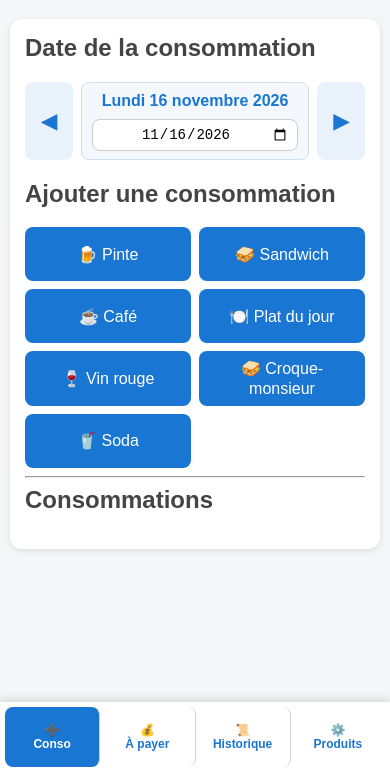
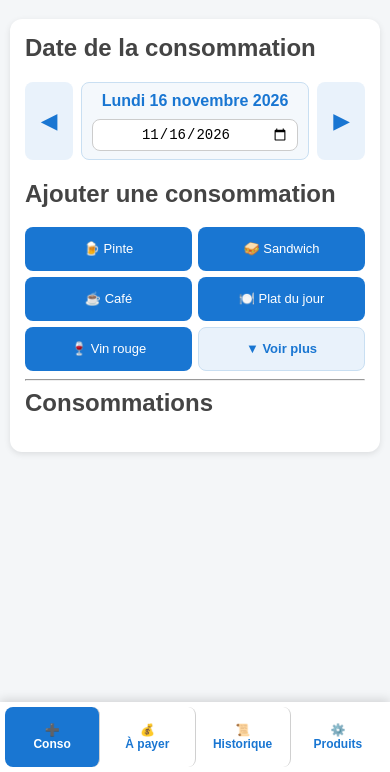
Before and after one commit to cgerberide-blip/ArdoiseBVP, a plain HTML site: page index.html in a window 390 px wide. Shown: the part 72-844 px from the top of the page. Drawn offline with Linux system fonts and the light colour scheme.

Commit message:
Update index.html

```diff
--- a/index.html
+++ b/index.html
@@ -148,6 +148,17 @@
 
         #zoneProduits button:hover {
             background-color: #1565c0;
+        }
+
+        #zoneProduits .bouton-plus-produits {
+            background-color: #e9f2fb;
+            color: #1976d2;
+            border: 1px solid #c9dff2;
+            font-weight: bold;
+        }
+
+        #zoneProduits .bouton-plus-produits:hover {
+            background-color: #d8eafa;
         }
 
         .consommation {
@@ -328,6 +339,18 @@
                 justify-content: space-between;
             }
 
+            #zoneProduits {
+                gap: 6px;
+            }
+
+            #zoneProduits button {
+                min-height: 44px;
+                padding: 5px 7px;
+
+                font-size: 13px;
+                line-height: 1.15;
+            }
+
             .recap-montant {
                 min-width: 105px;
                 text-align: right;
@@ -493,6 +516,8 @@
         let produits = [];
 
         let dateSelectionnee = obtenirDateLocale();
+
+        let produitsDeveloppes = false;
 
         const produitsParDefaut = [
 
@@ -736,7 +761,29 @@
 
             zone.innerHTML = "";
 
-            produits.forEach(function(produit) {
+            const affichageMobile =
+                window.matchMedia(
+                    "(max-width: 600px)"
+                ).matches;
+
+            const nombreProduitsReduits = 5;
+
+            let produitsVisibles = produits;
+
+            if (
+                affichageMobile &&
+                !produitsDeveloppes
+            ) {
+
+                produitsVisibles =
+                    produits.slice(
+                        0,
+                        nombreProduitsReduits
+                    );
+            }
+
+            produitsVisibles.forEach(
+                function(produit) {
 
                     const bouton =
                         document.createElement("button");
@@ -752,13 +799,48 @@
                             produit.nom,
                             produit.prix
                         );
-
                     };
 
                     zone.appendChild(bouton);
+                }
+            );
 
-            });
+            if (
+                affichageMobile &&
+                produits.length >
+                    nombreProduitsReduits
+            ) {
 
+                const boutonAffichage =
+                    document.createElement("button");
+
+                boutonAffichage.className =
+                    "bouton-plus-produits";
+
+                if (produitsDeveloppes) {
+
+                    boutonAffichage.textContent =
+                        "▲ Réduire";
+
+                } else {
+
+                    boutonAffichage.textContent =
+                        "▼ Voir plus";
+                }
+
+                boutonAffichage.onclick =
+                    function() {
+
+                        produitsDeveloppes =
+                            !produitsDeveloppes;
+
+                        afficherProduits();
+                    };
+
+                zone.appendChild(
+                    boutonAffichage
+                );
+            }
         }
 
         function ajouterNouveauProduit() {
@@ -1338,6 +1420,34 @@
         }
 
 
+            function gererChangementLargeur() {
+
+                produitsDeveloppes = false;
+
+                afficherProduits();
+            }
+
+            const mediaMobile =
+            window.matchMedia(
+                "(max-width: 600px)"
+            );
+
+            if (mediaMobile.addEventListener) {
+
+                mediaMobile.addEventListener(
+                    "change",
+                    gererChangementLargeur
+                );
+
+            } else {
+
+                mediaMobile.addListener(
+                    gererChangementLargeur
+                );
+            }
+
+
+
 
 charger();
 mettreAJourSelecteurDate();
```
Lines whose indentation alone changed are shown as unchanged.
